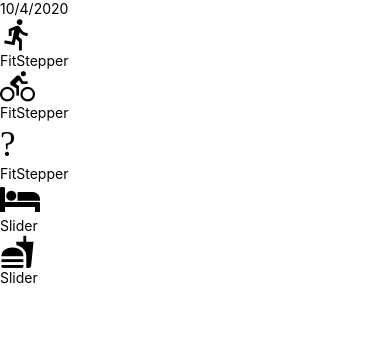
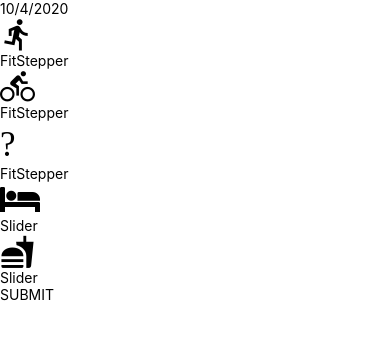
Before and after one commit to hannyA/Fitker, a React Native app: screen / in a window 390 px wide. Shown: the top 338 px of the page. Built offline with nearby package versions, Linux system fonts and the light colour scheme.

Commit message:
feat: Add submit button

```diff
--- a/components/AddEntry.js
+++ b/components/AddEntry.js
@@ -1,19 +1,31 @@
 import React, { Component } from 'react'
-import {View, Text } from 'react-native'
-import { getMetricMetaInfo } from '../utils/helpers'
+import {View, Text, TouchableOpacity } from 'react-native'
+import { getMetricMetaInfo, timeToString } from '../utils/helpers'
 import FitSlider from './FitSlider'
 import FitStepper from './FitStepper'
 import DateHeader from './DateHeader'
+// import { TouchableOpacity } from 'react-native-gesture-handler'
 
+
+function Submitbtn( {onPress}) {
+    return (
+        <TouchableOpacity
+            onPress={onPress}>
+            <Text>
+                SUBMIT
+            </Text>
+        </TouchableOpacity>
+    )
+}
 
 export default class AddEntry extends Component {
 
     state = {
         run: 0,
-        bike: 0,
-        swim: 0,
-        eat: 0,
-        sleep:0
+        bike: 10,
+        swim: 4,
+        eat: 5,
+        sleep:8
     }
 
     increment = (metric) => {
@@ -48,12 +60,35 @@ export default class AddEntry extends Component {
         })
     }
 
+
+    submit = () => {
+        const key = timeToString()
+        const entry = this.state
+
+        // Update Redux
+        this.setState({
+            run: 0,
+            bike: 0,
+            swim: 0,
+            eat: 0,
+            sleep:0
+        })
+
+        //Navigate Home
+
+        //Save to DB
+
+        // Clear local Notification
+
+    }
+
+
     render() {
         const metaInfo = getMetricMetaInfo()
 
         return (
             <View>
-            <DateHeader date={new Date().toLocaleDateString() } />
+                <DateHeader date={new Date().toLocaleDateString() } />
                 {Object.keys(metaInfo).map((key) => {
                 const {getIcon, type, ...rest} = metaInfo[key]
                 const value = this.state[key]
@@ -77,6 +112,7 @@ export default class AddEntry extends Component {
                         </View>
                     )
                 })}
+                <Submitbtn onPress={this.submit} />
             </View>
         )
     }
```
